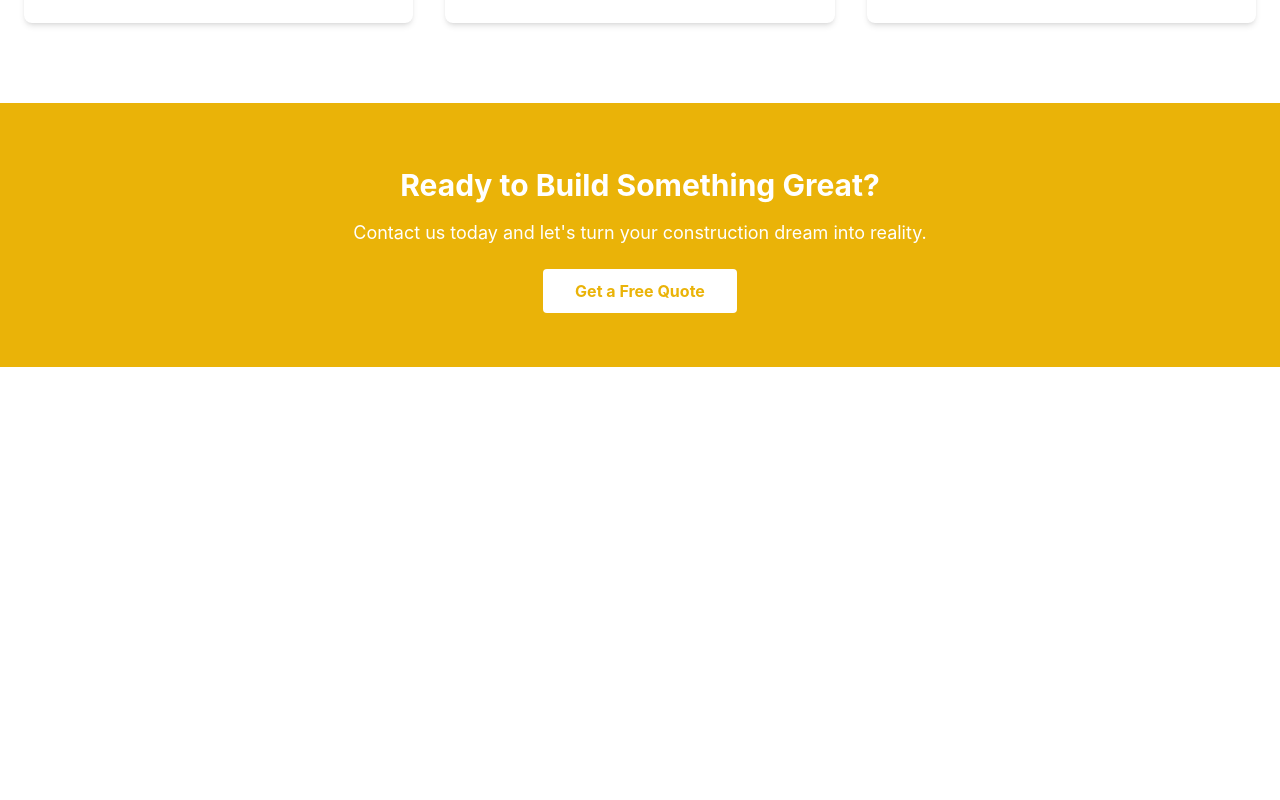
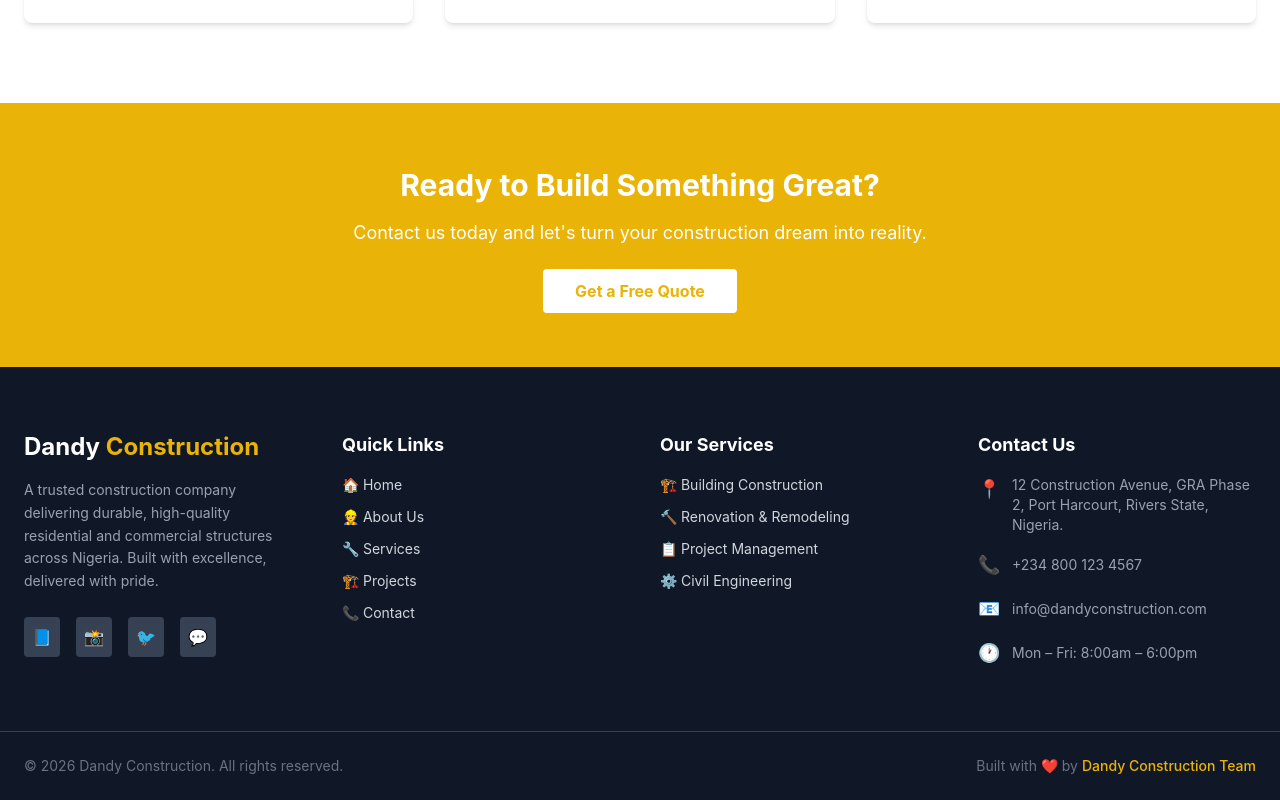
Before and after one commit to Dicky-pro2/Dandy-Construction, a React (Vite) app: page / in a window 1280 px wide. Shown: the part 2961-3761 px from the top of the page. Before the commit the page ends 3328 px from the top, so only its background shows below. Built offline with nearby package versions, Linux system fonts and the light colour scheme.

Commit message:
added the footer page

```diff
--- a/src/Pages/About.jsx
+++ b/src/Pages/About.jsx
@@ -1,5 +1,6 @@
 import Navbar from "../components/Navbar";
 import aboutImage from "../assets/construction-hero.jpg";
+import Footer from "../components/Footer";
 
 const About = () => {
   return (
@@ -80,6 +81,7 @@ const About = () => {
           </div>
         </div>
       </section>
+      <Footer />
     </div>
   );
 };
--- a/src/Pages/Home.jsx
+++ b/src/Pages/Home.jsx
@@ -4,6 +4,7 @@ import heroImage from "../assets/construction-hero.jpg";
 import PageTransition from "../components/PageTransition";
 import AnimatedSection from "../components/AnimatedSection";
 import Counter from "../components/Counter";
+import Footer from "../components/Footer";
 
 // Services Data
 const services = [
@@ -293,6 +294,7 @@ const Home = () => {
       </section>
       </AnimatedSection>
     </div>
+    <Footer />
     </PageTransition>
   );
 };
--- a/src/Pages/Projects.jsx
+++ b/src/Pages/Projects.jsx
@@ -1,5 +1,6 @@
 import { Link } from "react-router-dom";
 import Navbar from "../components/Navbar";
+import Footer from "../components/Footer";
 
 const projects = [
   {
@@ -146,7 +147,7 @@ const Projects = () => {
           Start Your Project
         </Link>
       </section>
-
+<Footer />
     </div>
   );
 };
--- a/src/Pages/Services.jsx
+++ b/src/Pages/Services.jsx
@@ -1,5 +1,6 @@
 import { Link } from "react-router-dom";
 import Navbar from "../components/Navbar";
+import Footer from "../components/Footer";
 
 const services = [
   {
@@ -63,7 +64,9 @@ const Services = () => {
               <h3 className="text-xl font-bold mb-3">{service.title}</h3>
 
               {/* Description */}
-              <p className="text-gray-600 text-sm flex-grow">{service.description}</p>
+              <p className="text-gray-600 text-sm flex-grow">
+                {service.description}
+              </p>
 
               {/* Link */}
               <Link
@@ -79,7 +82,9 @@ const Services = () => {
 
       {/* CTA Banner */}
       <section className="bg-gold-500 py-16 text-center text-white">
-        <h2 className="text-3xl font-bold mb-4">Ready to Start Your Project?</h2>
+        <h2 className="text-3xl font-bold mb-4">
+          Ready to Start Your Project?
+        </h2>
         <p className="mb-8 text-lg">
           Let's work together to bring your construction vision to life.
         </p>
@@ -90,7 +95,7 @@ const Services = () => {
           Contact Us Today
         </Link>
       </section>
-
+      <Footer />
     </div>
   );
 };
--- a/src/components/Footer.jsx
+++ b/src/components/Footer.jsx
@@ -0,0 +1,144 @@
+import { Link } from "react-router-dom";
+
+const Footer = () => {
+  return (
+    <footer className="bg-gray-900 text-gray-300">
+
+      {/* Main Footer Content */}
+      <div className="max-w-7xl mx-auto px-6 py-16 grid grid-cols-1 sm:grid-cols-2 lg:grid-cols-4 gap-10">
+
+        {/* Logo & Description */}
+        <div>
+          <h2 className="text-2xl font-bold text-white mb-4">
+            Dandy <span className="text-gold-500">Construction</span>
+          </h2>
+          <p className="text-sm text-gray-400 leading-relaxed">
+            A trusted construction company delivering durable, high-quality
+            residential and commercial structures across Nigeria. Built with
+            excellence, delivered with pride.
+          </p>
+          {/* Social Media */}
+          <div className="flex gap-4 mt-6">
+            <a href="https://facebook.com" target="_blank" rel="noreferrer"
+              className="bg-gray-700 hover:bg-blue-600 text-white p-2 rounded transition duration-300">
+              📘
+            </a>
+            <a href="https://instagram.com" target="_blank" rel="noreferrer"
+              className="bg-gray-700 hover:bg-pink-500 text-white p-2 rounded transition duration-300">
+              📸
+            </a>
+            <a href="https://twitter.com" target="_blank" rel="noreferrer"
+              className="bg-gray-700 hover:bg-sky-500 text-white p-2 rounded transition duration-300">
+              🐦
+            </a>
+            <a href="https://wa.me/2348001234567" target="_blank" rel="noreferrer"
+              className="bg-gray-700 hover:bg-green-500 text-white p-2 rounded transition duration-300">
+              💬
+            </a>
+          </div>
+        </div>
+
+        {/* Quick Links */}
+        <div>
+          <h3 className="text-lg font-bold text-white mb-4">Quick Links</h3>
+          <ul className="flex flex-col gap-3 text-sm">
+            <li>
+              <Link to="/" className="hover:text-gold-500 transition duration-200">
+                🏠 Home
+              </Link>
+            </li>
+            <li>
+              <Link to="/about" className="hover:text-gold-500 transition duration-200">
+                👷 About Us
+              </Link>
+            </li>
+            <li>
+              <Link to="/services" className="hover:text-gold-500 transition duration-200">
+                🔧 Services
+              </Link>
+            </li>
+            <li>
+              <Link to="/projects" className="hover:text-gold-500 transition duration-200">
+                🏗️ Projects
+              </Link>
+            </li>
+            <li>
+              <Link to="/contact" className="hover:text-gold-500 transition duration-200">
+                📞 Contact
+              </Link>
+            </li>
+          </ul>
+        </div>
+
+        {/* Services Links */}
+        <div>
+          <h3 className="text-lg font-bold text-white mb-4">Our Services</h3>
+          <ul className="flex flex-col gap-3 text-sm">
+            <li>
+              <Link to="/services" className="hover:text-gold-500 transition duration-200">
+                🏗️ Building Construction
+              </Link>
+            </li>
+            <li>
+              <Link to="/services" className="hover:text-gold-500 transition duration-200">
+                🔨 Renovation & Remodeling
+              </Link>
+            </li>
+            <li>
+              <Link to="/services" className="hover:text-gold-500 transition duration-200">
+                📋 Project Management
+              </Link>
+            </li>
+            <li>
+              <Link to="/services" className="hover:text-gold-500 transition duration-200">
+                ⚙️ Civil Engineering
+              </Link>
+            </li>
+          </ul>
+        </div>
+
+        {/* Contact Info */}
+        <div>
+          <h3 className="text-lg font-bold text-white mb-4">Contact Us</h3>
+          <ul className="flex flex-col gap-4 text-sm">
+            <li className="flex items-start gap-3">
+              <span className="text-lg">📍</span>
+              <span className="text-gray-400">
+                12 Construction Avenue, GRA Phase 2,
+                Port Harcourt, Rivers State, Nigeria.
+              </span>
+            </li>
+            <li className="flex items-center gap-3">
+              <span className="text-lg">📞</span>
+              <span className="text-gray-400">+234 800 123 4567</span>
+            </li>
+            <li className="flex items-center gap-3">
+              <span className="text-lg">📧</span>
+              <span className="text-gray-400 break-all">info@dandyconstruction.com</span>
+            </li>
+            <li className="flex items-center gap-3">
+              <span className="text-lg">🕐</span>
+              <span className="text-gray-400">Mon – Fri: 8:00am – 6:00pm</span>
+            </li>
+          </ul>
+        </div>
+
+      </div>
+
+      {/* Divider */}
+      <div className="border-t border-gray-700" />
+
+      {/* Copyright Bar */}
+      <div className="max-w-7xl mx-auto px-6 py-6 flex flex-col sm:flex-row items-center justify-between gap-4 text-sm text-gray-500">
+        <p>© {new Date().getFullYear()} Dandy Construction. All rights reserved.</p>
+        <p>
+          Built with ❤️ by{" "}
+          <span className="text-gold-500 font-medium">Dandy Construction Team</span>
+        </p>
+      </div>
+
+    </footer>
+  );
+};
+
+export default Footer;
```
Also changed, not shown: src/Pages/Contact.jsx (+76 -27 lines).
